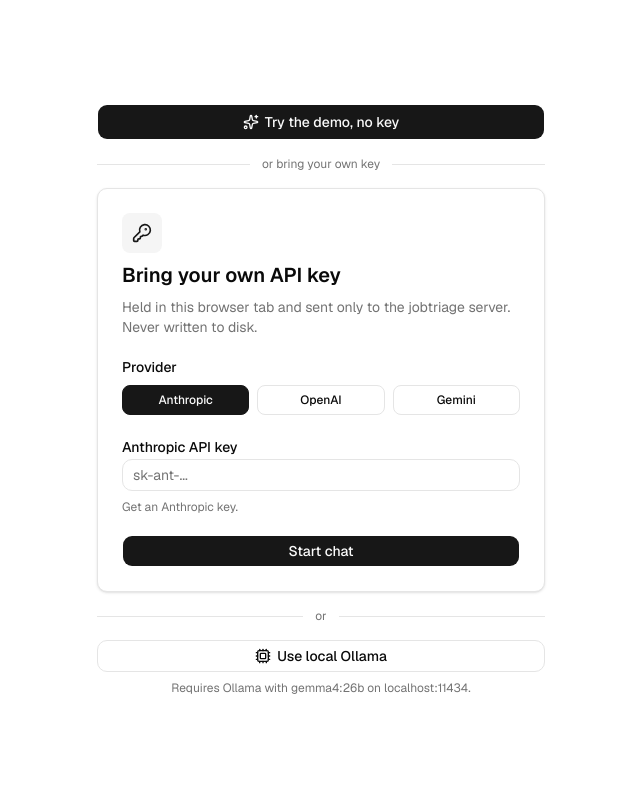
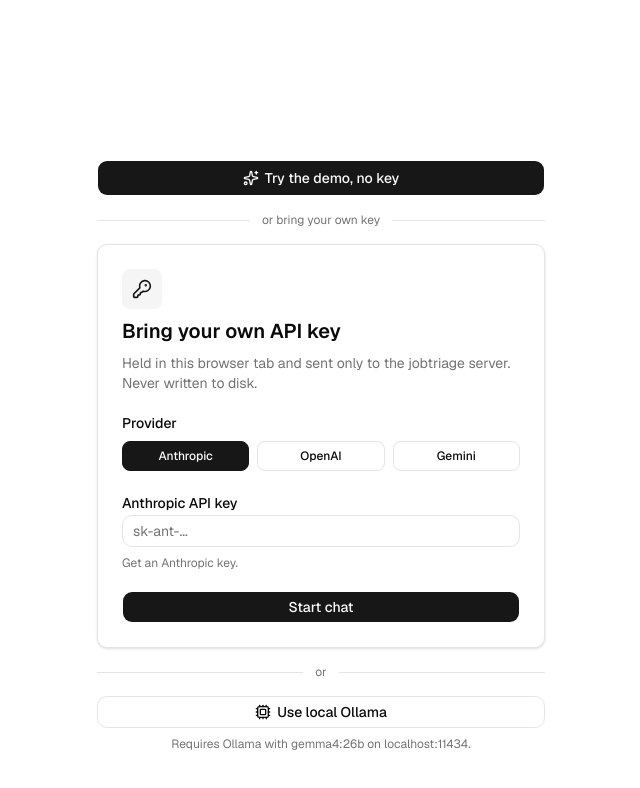
Before and after one commit to erclx/jobtriage, a Next.js app in the folder web/: page / in a window 1280 px wide. Shown: the top 788 px of the page, without its empty margins (319-959 px from the left). Built offline with nearby package versions, Linux system fonts and the light colour scheme; no server answers.

Commit message:
fix(chat): anchor byok gate above center

```diff
--- a/web/src/features/chat/api-key-gate.tsx
+++ b/web/src/features/chat/api-key-gate.tsx
@@ -145,7 +145,7 @@
   const showDemoOnramp = !(isSwitchOverlay && storedProvider === 'mock')
 
   return (
-    <div className="flex min-h-screen items-center justify-center bg-background px-4 py-12">
+    <div className="flex min-h-screen items-start justify-center bg-background px-4 pb-12 pt-[max(2rem,20vh)]">
       <div className="w-full max-w-md space-y-4">
         {showDemoOnramp ? (
           <>
```
